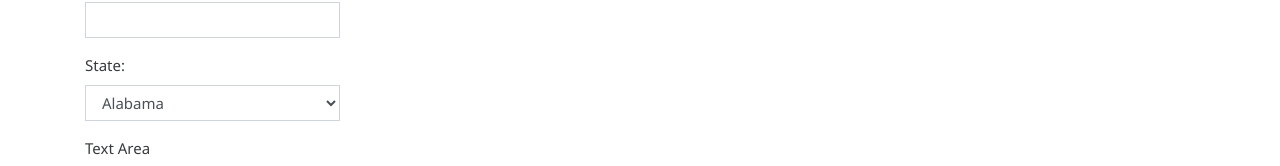
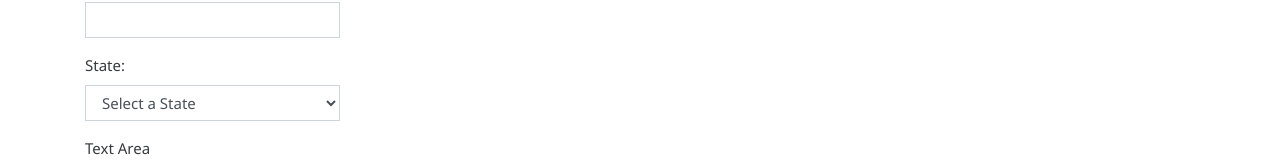
Before and after one commit to lwerner27/bar-crawl-route, a React (Create React App) app in the folder client/: page /create/route in a window 1280 px wide. Shown: the part 189-355 px from the top of the page. Built offline with nearby package versions, Linux system fonts and the light colour scheme.

Commit message:
added default option of State selection

```diff
--- a/client/src/pages/CreateRoute.js
+++ b/client/src/pages/CreateRoute.js
@@ -81,6 +81,7 @@ export default class CreateRoute extends Component {
                             <FormGroup>
                                 <Label for="state">State:</Label>
                                 <Input type="select" name="state" id="state">
+                                    <option>Select a State</option>
                                     {states}
                                 </Input>
                             </FormGroup>
```
